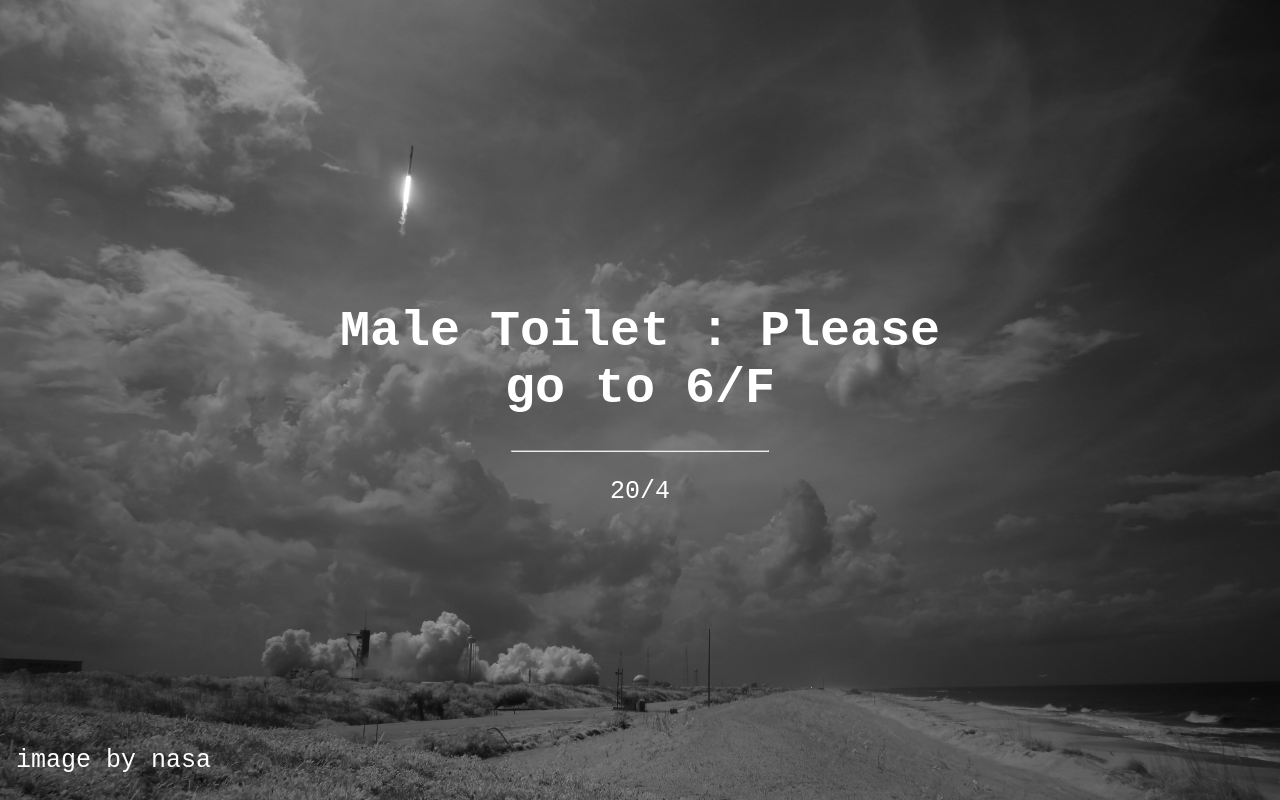
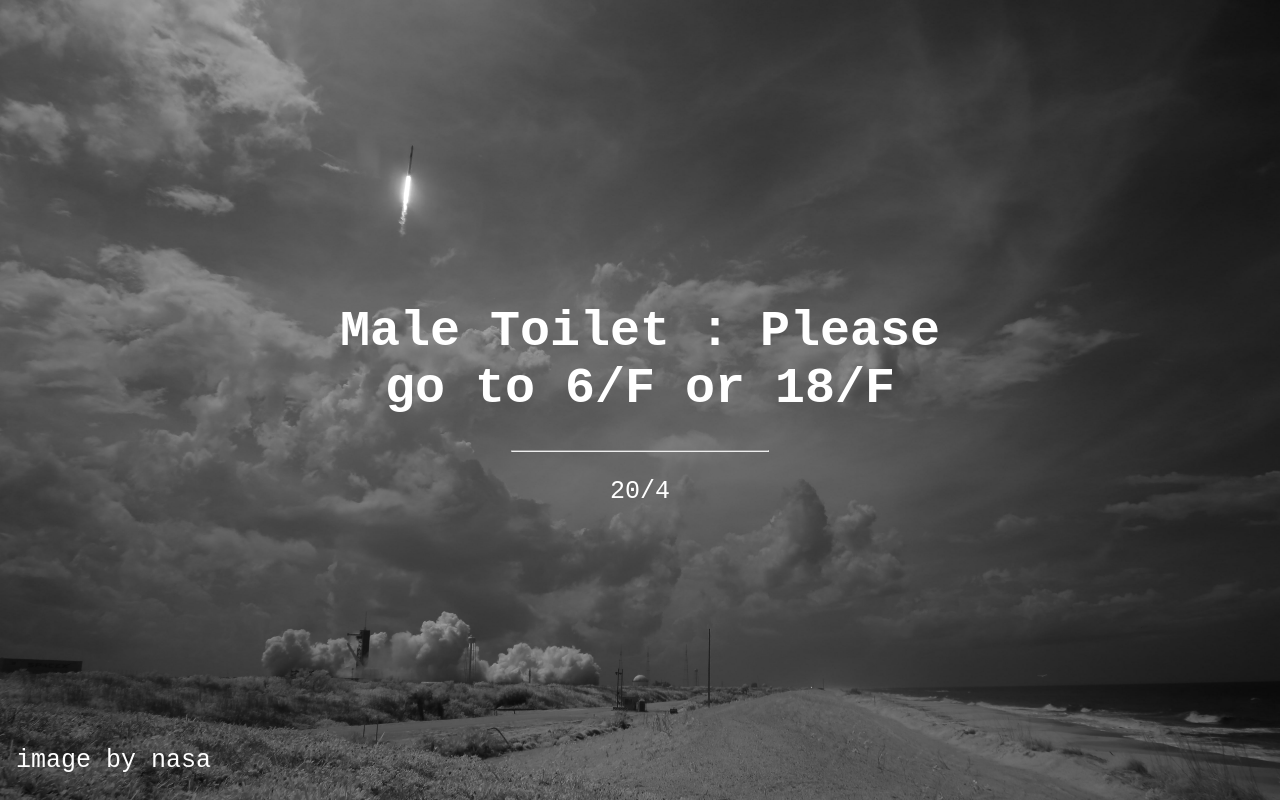
Before and after one commit to paroskwan/paroskwan.github.io, a plain HTML site: page istoiletstillwork/isit.html in a window 1280 px wide. Drawn offline with Linux system fonts and the light colour scheme.

Commit message:
update data

```diff
--- a/istoiletstillwork/isit.html
+++ b/istoiletstillwork/isit.html
@@ -49,7 +49,7 @@ hr {
     <p></p>
   </div>
   <div class="middle">
-    <h1>Male Toilet : Please go to 6/F</h1>
+    <h1>Male Toilet : Please go to 6/F or 18/F</h1>
     <hr>
     <p>20/4</p>
   </div>
```
